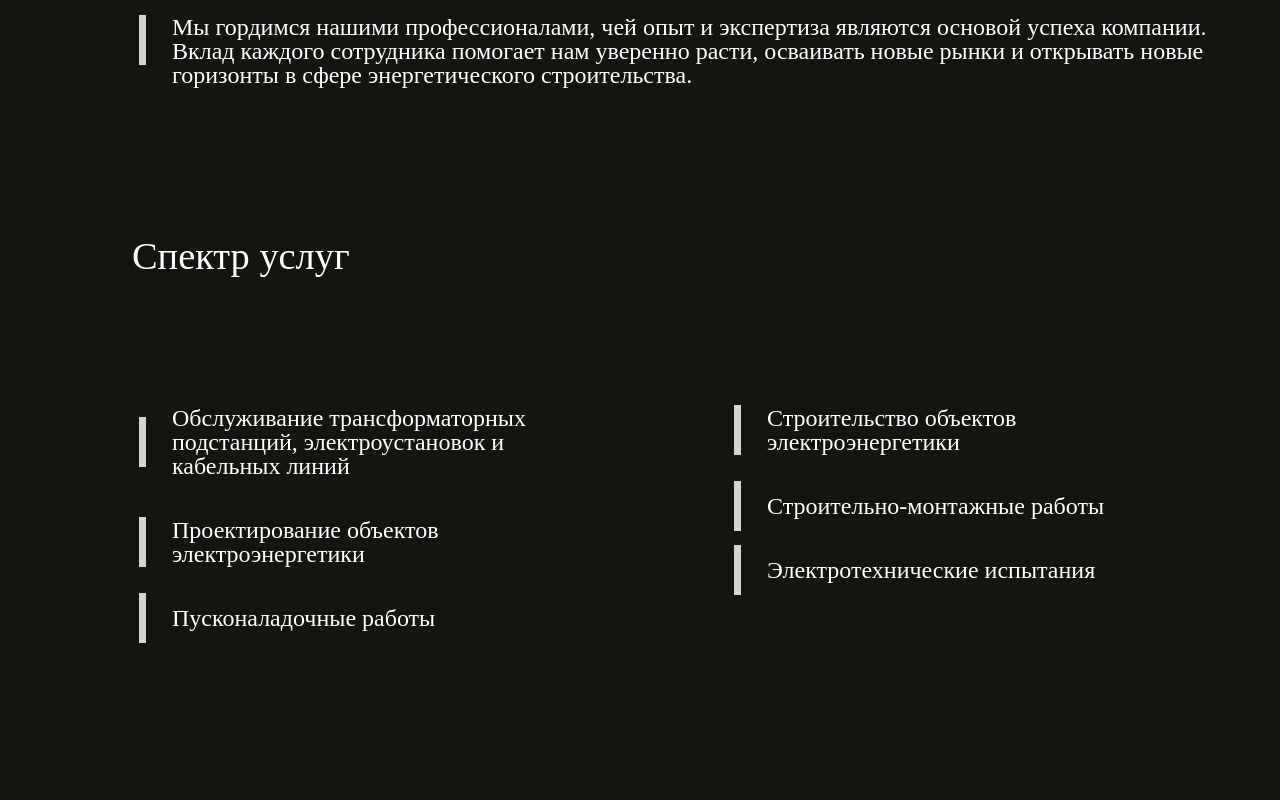
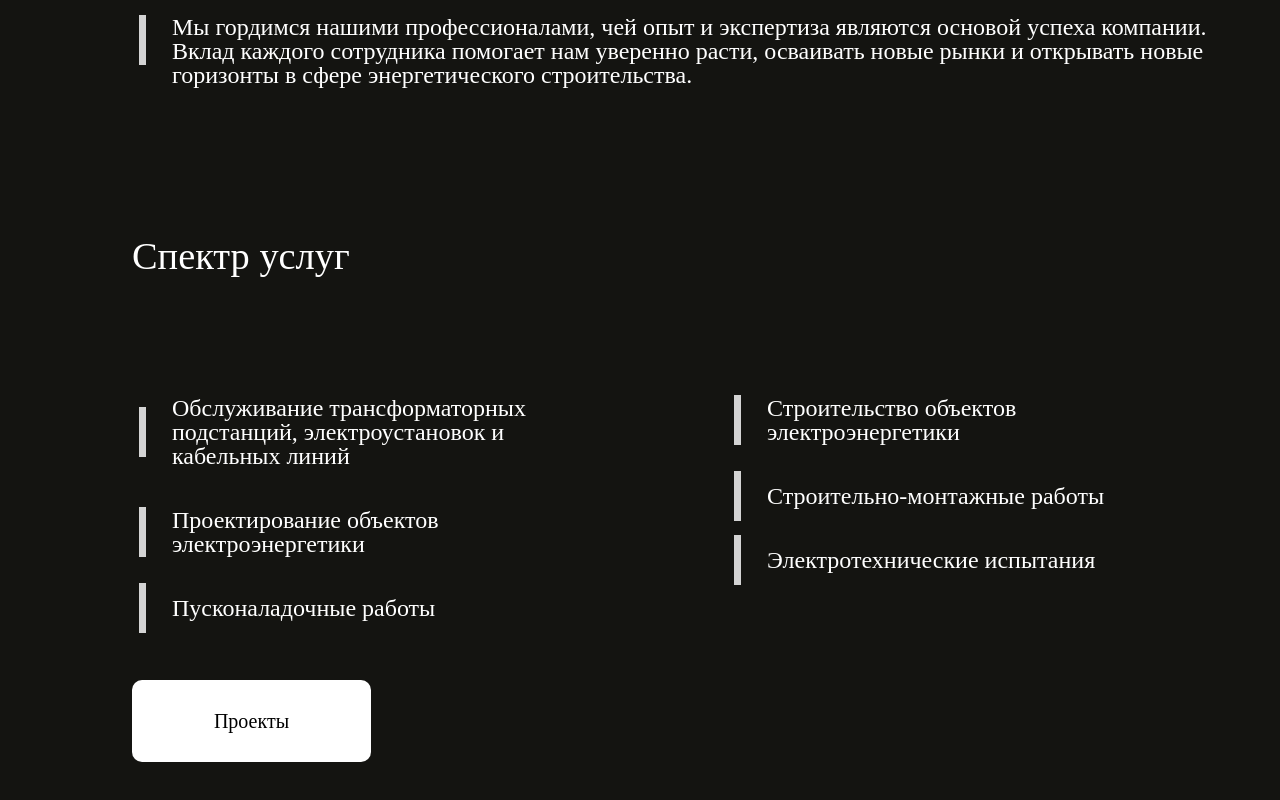
Before and after one commit to Daniks0-0/ENERGOSTROY, a React (Vite) app: page / in a window 1280 px wide. Shown: the part 1234-2034 px from the top of the page. Built offline with nearby package versions, Linux system fonts and the light colour scheme.

Commit message:
add style

```diff
--- a/src/components/ServicesSection/ServicesSection.jsx
+++ b/src/components/ServicesSection/ServicesSection.jsx
@@ -48,6 +48,9 @@ const ServicesSection = () => {
                 </ul>
 
             </div>
+            <div className="link-project">
+                <a href="/"> Проекты </a>
+            </div>
 
         </div>
     );
--- a/src/components/ServicesSection/ServicesSection.scss
+++ b/src/components/ServicesSection/ServicesSection.scss
@@ -9,7 +9,7 @@
     h1 {
         padding-left: 2rem;
         margin-top: 150px;
-        margin-bottom: 90px;
+        margin-bottom: 80px;
         font-weight: 500;
         font-size: clamp(18px, 3vw, 48px);
         color: #fff;
@@ -53,31 +53,73 @@
             }
         }
 
+    }
+    .link-project {
 
+        margin-left: 2rem;
+        margin-top: 60px;
+        display: flex;
+        align-items: center;
+        justify-content: center;
+        border-radius: 10px;
+        width: 239px;
+        height: 82px;
+        background: #fff;
+
+        a {
+            font-weight: 500;
+            font-size: 20px;
+            color: #000;
+            text-decoration: none;
+        }
     }
+}
 
 
 
     @media (min-width: 601px) and (max-width: 1200px) {
         .servicesSection {
             h1 {}
+            .list {}
 
-            ul {
-                li {}
+        .first-list,
+        .second-list {
+
+
+            li {
+            }
+
+        }
+        .link-project {
+            a{
+
             }
         }
 
     }
 
     @media(min-width:300px) and (max-width:600px) {
-        .servicesSection {
-            h1 {}
+         .servicesSection {
+            h1 {
 
-            ul {
-                li {}
+            }
+            .list {}
+
+        .first-list,
+        .second-list {
+
+
+            li {
+            }
+
+        }
+        .link-project {
+            a{
+
             }
         }
 
 
     }
+    }
 }
```
